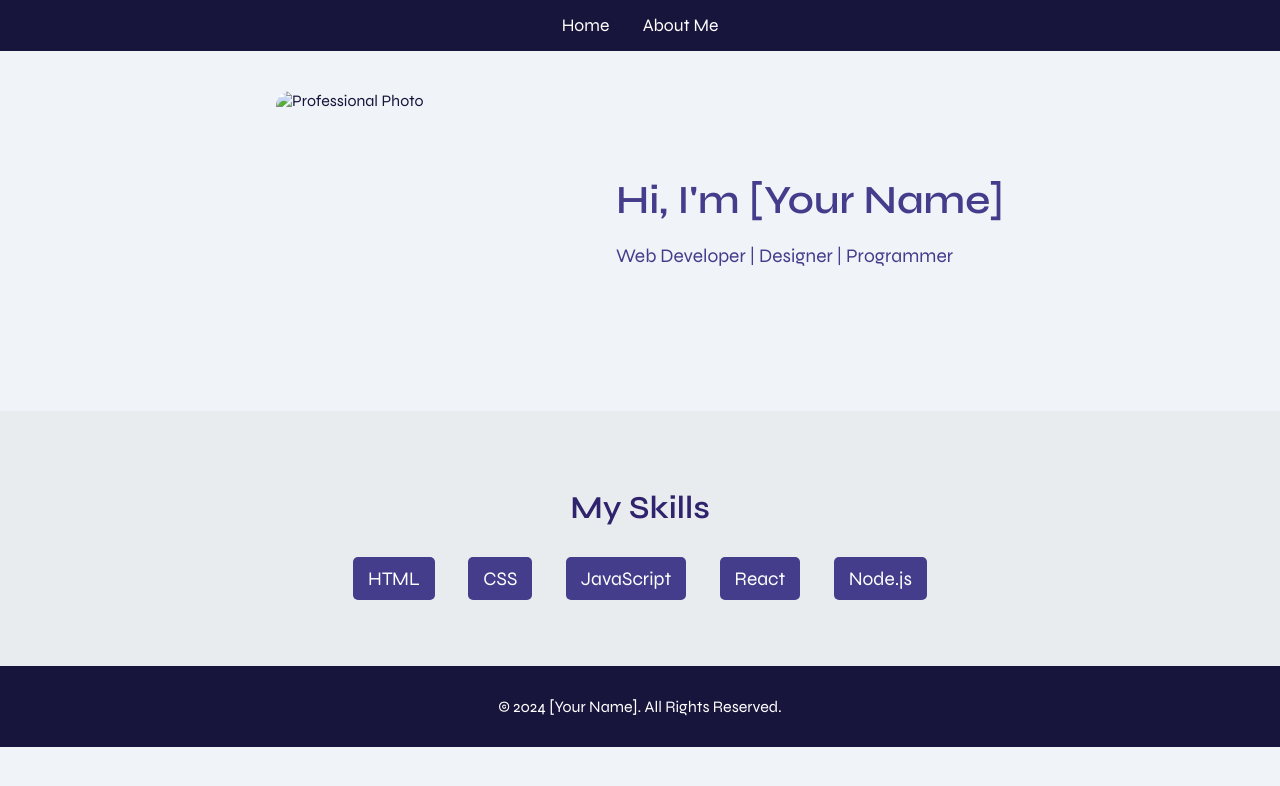
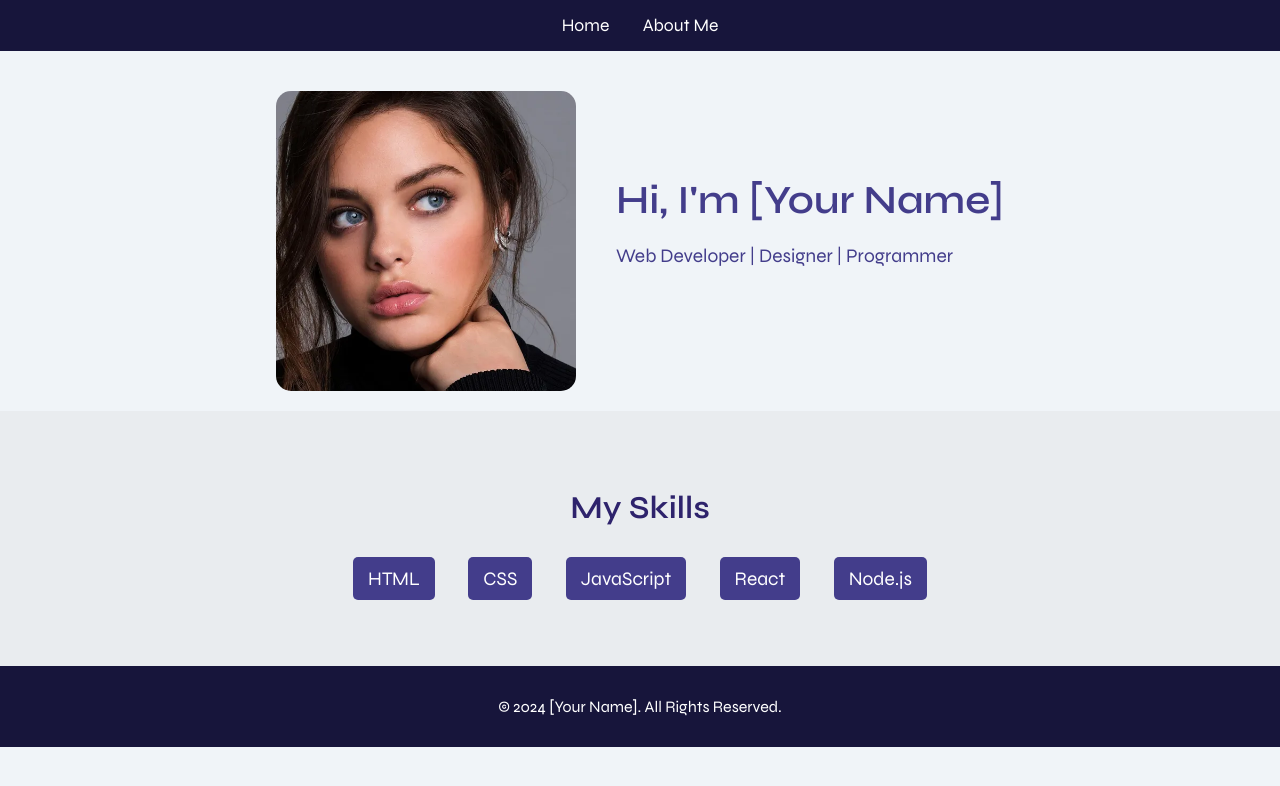
Before and after one commit to SonaVarghese/PRODIGY_WD_4, a plain HTML site: page index.html in a window 1280 px wide. Drawn offline with nearby package versions, Linux system fonts and the light colour scheme.

Commit message:
Update index.html
removed folder

```diff
--- a/index.html
+++ b/index.html
@@ -22,7 +22,7 @@
 
     <section class="hero">
         <div class="hero-content">
-            <img src="images/odeya.jpg" alt="Professional Photo" class="profile-photo">
+            <img src="odeya.jpg" alt="Professional Photo" class="profile-photo">
             <div class="hero-text">
                 <h1>Hi, I'm [Your Name]</h1>
                 <p>Web Developer | Designer | Programmer</p>
```
